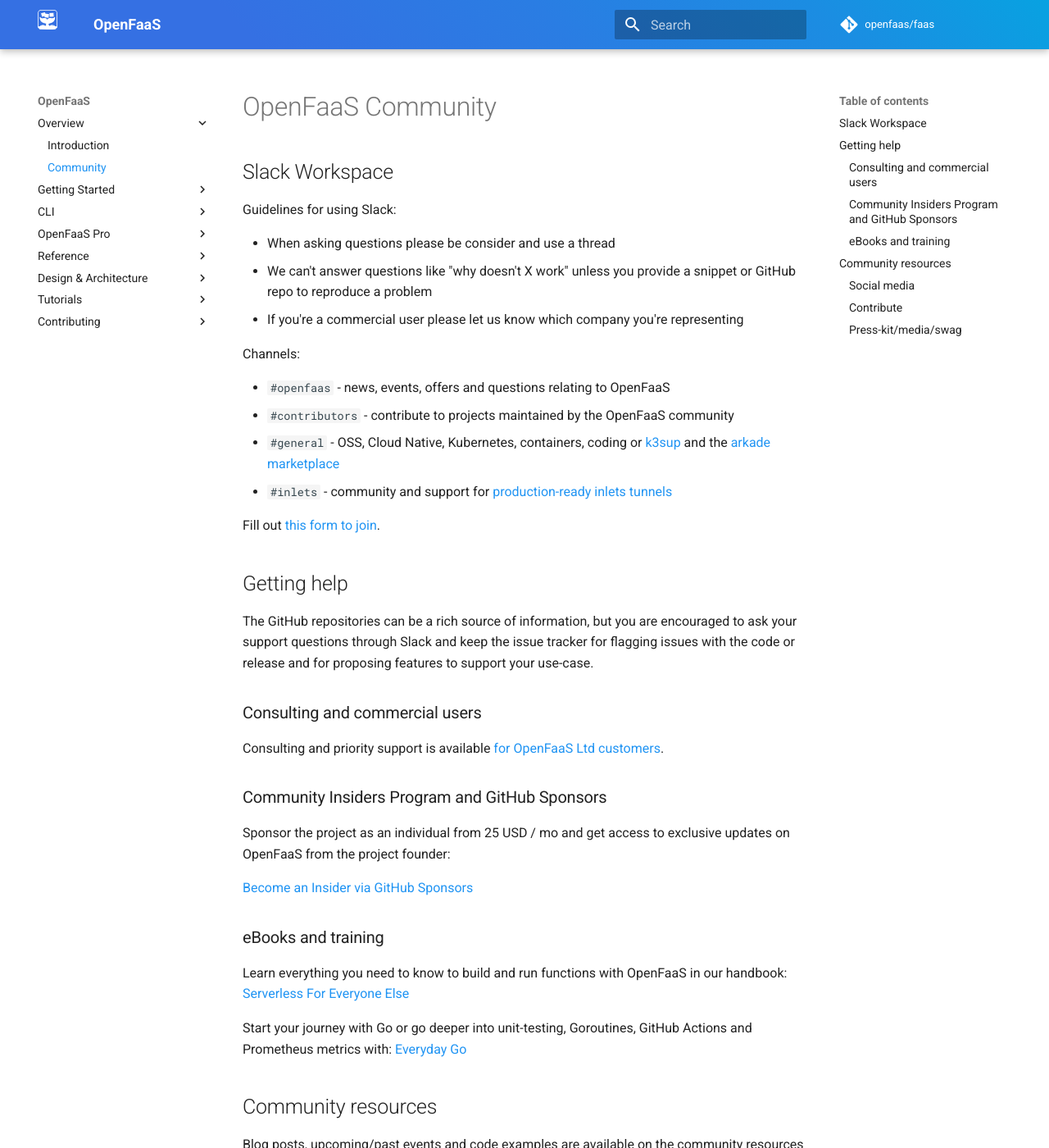
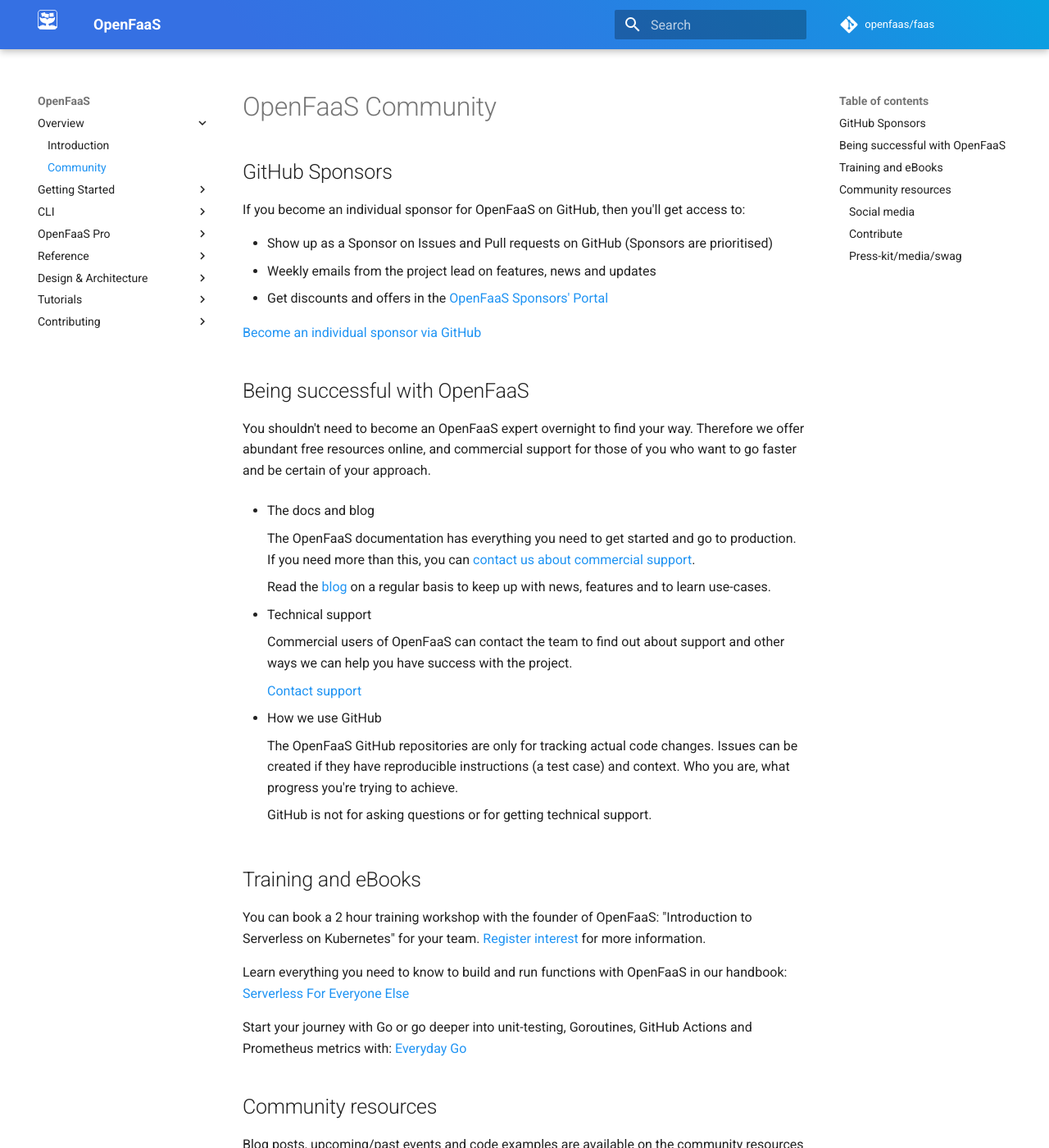
Before and after one commit to openfaas/docs, an MkDocs documentation site: the page built from docs/community.md, in a window 1280 px wide and 1400 px high. Shown: the whole window at 82% size. Built offline with MkDocs 1.6.1 and Material for MkDocs 9.7.7, drawn with Linux system fonts in a browser that asks for light colours; comment, search, counter and statistics services are not loaded; some of the changed text lies outside the part shown.

Commit message:
Retract Slack sign-up URLs from documentation
Signed-off-by: Alex Ellis (OpenFaaS Ltd) <alexellis2@gmail.com>

```diff
--- a/docs/community.md
+++ b/docs/community.md
@@ -1,37 +1,40 @@
 # OpenFaaS Community
 
-## Slack Workspace
+## GitHub Sponsors
 
-Guidelines for using Slack:
+If you become an individual sponsor for OpenFaaS on GitHub, then you'll get access to:
 
-* When asking questions please be consider and use a thread
-* We can't answer questions like "why doesn't X work" unless you provide a snippet or GitHub repo to reproduce a problem
-* If you're a commercial user please let us know which company you're representing
+* Show up as a Sponsor on Issues and Pull requests on GitHub (Sponsors are prioritised)
+* Weekly emails from the project lead on features, news and updates
+* Get discounts and offers in the [OpenFaaS Sponsors' Portal](https://insiders.alexellis.io/)
 
-Channels:
+[Become an individual sponsor via GitHub](https://github.com/sponsors/openfaas)
 
-* `#openfaas` - news, events, offers and questions relating to OpenFaaS
-* `#contributors` - contribute to projects maintained by the OpenFaaS community
-* `#general` - OSS, Cloud Native, Kubernetes, containers, coding or [k3sup](https://k3sup.dev/) and the [arkade marketplace](https://arkade.dev/)
-* `#inlets` - community and support for [production-ready inlets tunnels](https://inlets.dev/)
+## Being successful with OpenFaaS
 
-Fill out [this form to join](https://forms.gle/j9SiJUnBpHtZNdDY9).
+You shouldn't need to become an OpenFaaS expert overnight to find your way. Therefore we offer abundant free resources online, and commercial support for those of you who want to go faster and be certain of your approach.
 
-## Getting help
+* The docs and blog
 
-The GitHub repositories can be a rich source of information, but you are encouraged to ask your support questions through Slack and keep the issue tracker for flagging issues with the code or release and for proposing features to support your use-case.
+    The OpenFaaS documentation has everything you need to get started and go to production. If you need more than this, you can [contact us about commercial support](https://openfaas.com/support/).
 
-### Consulting and commercial users
+    Read the [blog](https://openfaas.com/blog) on a regular basis to keep up with news, features and to learn use-cases.
 
-Consulting and priority support is available [for OpenFaaS Ltd customers](https://openfaas.com/support/).
+* Technical support
 
-### Community Insiders Program and GitHub Sponsors
+    Commercial users of OpenFaaS can contact the team to find out about support and other ways we can help you have success with the project.
 
-Sponsor the project as an individual from 25 USD / mo and get access to exclusive updates on OpenFaaS from the project founder:
+    [Contact support](https://openfaas.com/support/)
 
-[Become an Insider via GitHub Sponsors](https://github.com/sponsors/openfaas)
+* How we use GitHub
 
-### eBooks and training
+    The OpenFaaS GitHub repositories are only for tracking actual code changes. Issues can be created if they have reproducible instructions (a test case) and context. Who you are, what progress you're trying to achieve.
+
+    GitHub is not for asking questions or for getting technical support.
+
+## Training and eBooks
+
+You can book a 2 hour training workshop with the founder of OpenFaaS: "Introduction to Serverless on Kubernetes" for your team. [Register interest](https://openfaas.com/support/) for more information.
 
 Learn everything you need to know to build and run functions with OpenFaaS in our handbook: [Serverless For Everyone Else](https://gumroad.com/l/serverless-for-everyone-else)
 
@@ -52,7 +55,14 @@ Blog posts, upcoming/past events and code examples are available on the communit
 
 * How do I become a contributor?
 
-Anyone is invited to contribute to the project in-line with the [contribution guide](https://github.com/openfaas/faas/blob/master/CONTRIBUTING.md) - you can also read the guide for ideas on how to get involved. We invite new contributors to join our Slack community. We would also ask you to propose any changes or contributions ahead of time, especially when there is no issue or proposal already tracking it.
+Anyone is invited to contribute to the project in-line with the [contribution guide](https://github.com/openfaas/faas/blob/master/CONTRIBUTING.md) - you can also read the guide for ideas on how to get involved.
+
+Key points:
+
+* Propose your idea in an issue
+* Always fill out the whole issue and PR template
+* Give the context of why you need this and what company you're working for
+* Don't start work on it until you receive approval from a maintainer
 
 Start here: [Contribute to the project](./contributing/get-started.md)
 
```
Also changed, not shown: docs/contributing/get-started.md (+0 -2 lines), docs/deployment/troubleshooting.md (+1 -1 lines), docs/index.md (+1 -6 lines).
